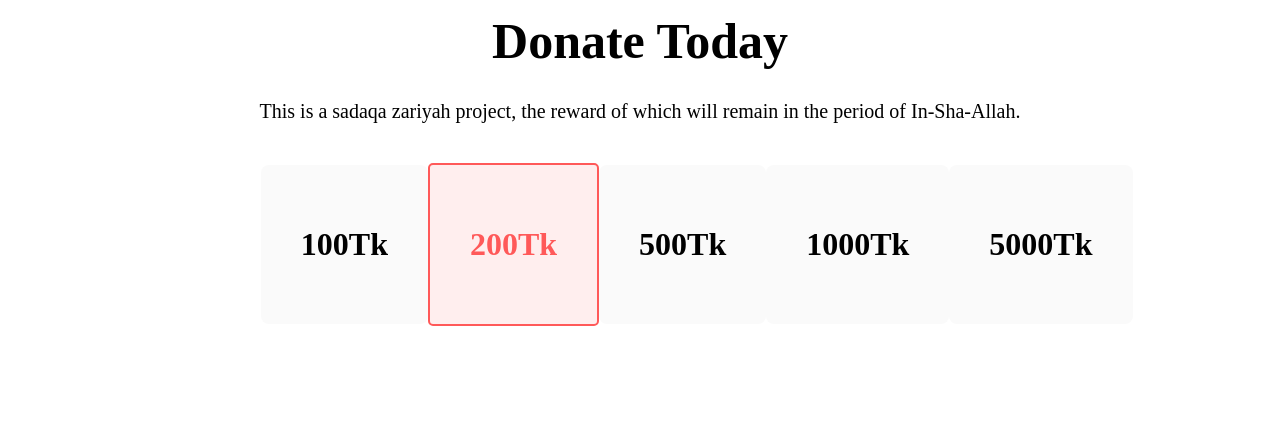
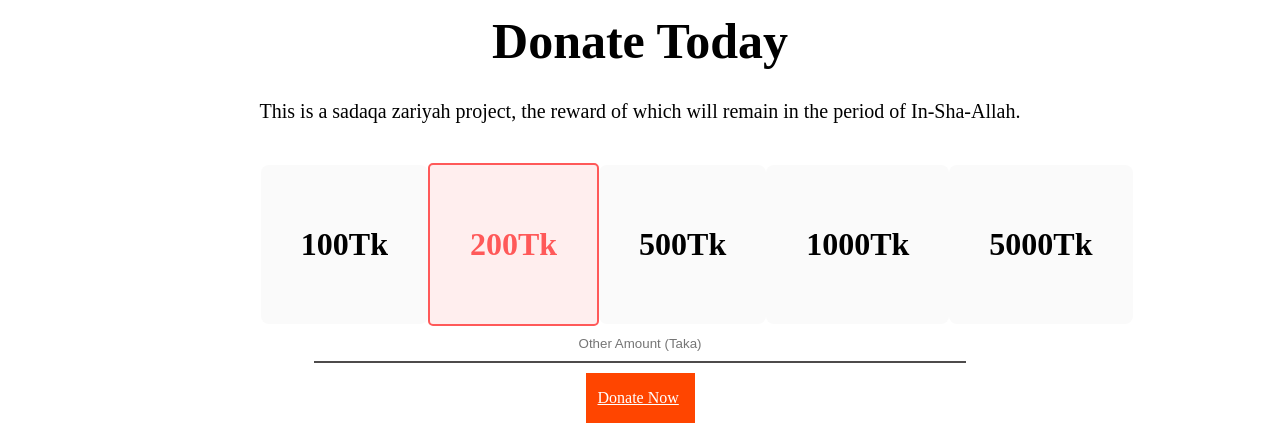
Before and after one commit to rafiul-56/Donations-web, a plain HTML site: page index.html in a window 1280 px wide. Shown: the part 830-1261 px from the top of the page. Before the commit the page ends 1164 px from the top, so only its background shows below. Drawn offline with Linux system fonts and the light colour scheme.

Commit message:
anount chart add

```diff
--- a/index.html
+++ b/index.html
@@ -44,5 +44,9 @@
       <div class="box"><h1>1000Tk</h1></div>
       <div class="box"><h1>5000Tk</h1></div>
     </div>
+    <div class="anount-design">
+      <input class="input-amount" placeholder="Other Amount (Taka)" />
+      <a href="#">Donate Now</a>
+    </div>
   </body>
 </html>
--- a/style.css
+++ b/style.css
@@ -62,3 +62,25 @@ border: 2px solid #FF5959;
 border-radius: 5px;
 color: #FF5959;
 }
+.anount-design {
+    display: flex;
+    flex-direction: column;
+    align-items: center;
+}
+.input-amount{
+    border: none;border-bottom: 2px solid rgb(78, 75, 75);
+    text-align: center;
+    margin-bottom: 10px;
+    width: 50%;
+    padding: 10px;
+}
+.anount-design a{
+    display: inline;
+    flex-direction: row;
+    justify-content: center;
+    align-items: center;
+    padding: 16px 12px;
+    background-color: orangered;
+    width: 85px;
+    color: white;
+}
```
